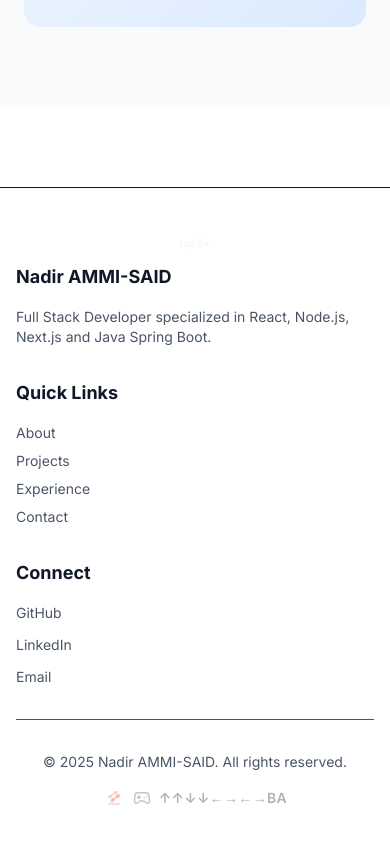
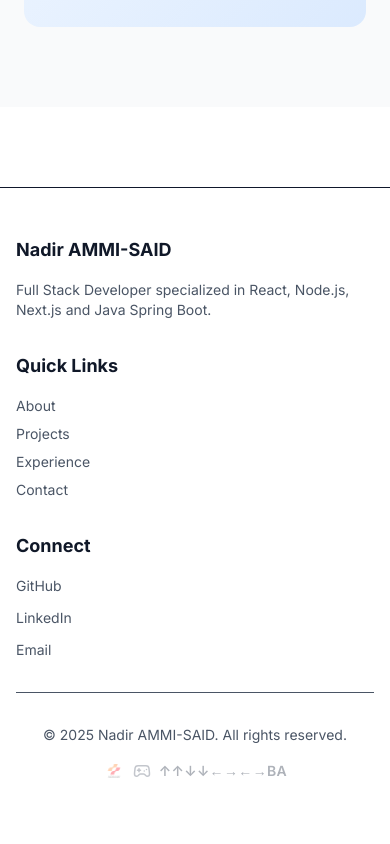
Before and after one commit to nadir-ammisaid/nadir-dev-portfolio, a Next.js app: page /projects/jeelwork in a window 390 px wide. Shown: the part 1965-2809 px from the top of the page. Built offline with nearby package versions, Linux system fonts and the light colour scheme.

Commit message:
feat(konami): deleted mobile tap activation + footer cleaned

```diff
--- a/components/layout/Footer.tsx
+++ b/components/layout/Footer.tsx
@@ -1,37 +1,16 @@
 "use client";
 
-import { useState } from "react";
 import Link from "next/link";
 import { Gamepad2 } from "lucide-react";
 import { profile } from "../../data/profile";
 import Image from "next/image";
-import { useKonamiCode } from "../../hooks/useKonamiCode";
 
 export function Footer() {
   const currentYear = new Date().getFullYear();
-  const { setSuccess } = useKonamiCode();
-  const [tapCount, setTapCount] = useState(0);
-
-  const handleSecretTap = () => {
-    const newCount = tapCount + 1;
-    setTapCount(newCount);
-    if (newCount >= 5) {
-      if (navigator.vibrate) navigator.vibrate(180);
-      setSuccess(true);
-      setTapCount(0);
-    }
-  };
 
   return (
     <footer className="border-t mt-20 bg-white text-slate-900 dark:bg-slate-950 transition-colors">
       <div className="max-w-7xl mx-auto px-4 sm:px-6 lg:px-8 py-12">
-        <button
-          onClick={handleSecretTap}
-          className="block md:hidden w-full text-[10px] text-center text-black/5 dark:text-white/5 mb-3 select-none"
-        >
-          tap 5×
-        </button>
-
         <div className="grid grid-cols-1 md:grid-cols-3 gap-8">
           <div>
             <h3 className="font-bold text-lg mb-4 text-gray-900 dark:text-white">
@@ -51,7 +30,7 @@ export function Footer() {
               <li>
                 <Link
                   href="/about"
-                  className="hover:text-primary-600 dark:hover:text-primary-300 transition-colors"
+                  className="hover:text-primary-600 dark:hover:text-primary-300"
                 >
                   About
                 </Link>
@@ -59,7 +38,7 @@ export function Footer() {
               <li>
                 <Link
                   href="/projects"
-                  className="hover:text-primary-600 dark:hover:text-primary-300 transition-colors"
+                  className="hover:text-primary-600 dark:hover:text-primary-300"
                 >
                   Projects
                 </Link>
@@ -67,7 +46,7 @@ export function Footer() {
               <li>
                 <Link
                   href="/experience"
-                  className="hover:text-primary-600 dark:hover:text-primary-300 transition-colors"
+                  className="hover:text-primary-600 dark:hover:text-primary-300"
                 >
                   Experience
                 </Link>
@@ -75,7 +54,7 @@ export function Footer() {
               <li>
                 <Link
                   href="/contact"
-                  className="hover:text-primary-600 dark:hover:text-primary-300 transition-colors"
+                  className="hover:text-primary-600 dark:hover:text-primary-300"
                 >
                   Contact
                 </Link>
@@ -126,7 +105,7 @@ export function Footer() {
               className="opacity-80 group-hover:opacity-100 transition-opacity"
             />
             <Gamepad2 size={18} className="text-gray-500 dark:text-slate-400" />
-            <span className="text-sm font-semibold text-gray-700 dark:text-slate-400 group-hover:text-primary-600 dark:group-hover:text-primary-400 transition-colors tracking-wide">
+            <span className="text-sm font-semibold text-gray-700 dark:text-slate-400 group-hover:text-primary-600 dark:group-hover:text-primary-400 tracking-wide">
               ↑↑↓↓←→←→BA
             </span>
           </div>
--- a/hooks/useKonamiCode.ts
+++ b/hooks/useKonamiCode.ts
@@ -25,10 +25,7 @@ export function useKonamiCode() {
       const newKeys = [...keys, key].slice(-10);
       setKeys(newKeys);
 
-      const konamiString = KONAMI_CODE.join(",");
-      const keysString = newKeys.join(",");
-
-      if (keysString === konamiString) {
+      if (newKeys.join(",") === KONAMI_CODE.join(",")) {
         setSuccess(true);
         setKeys([]);
       }
```
